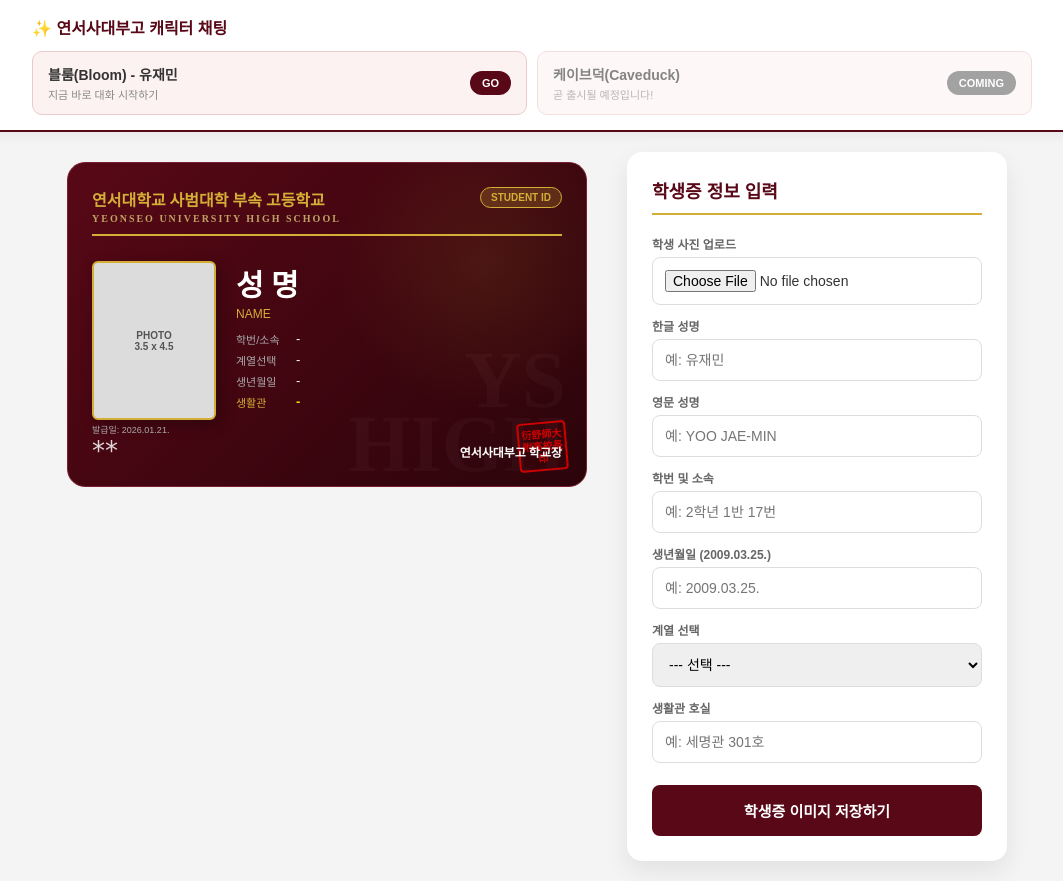
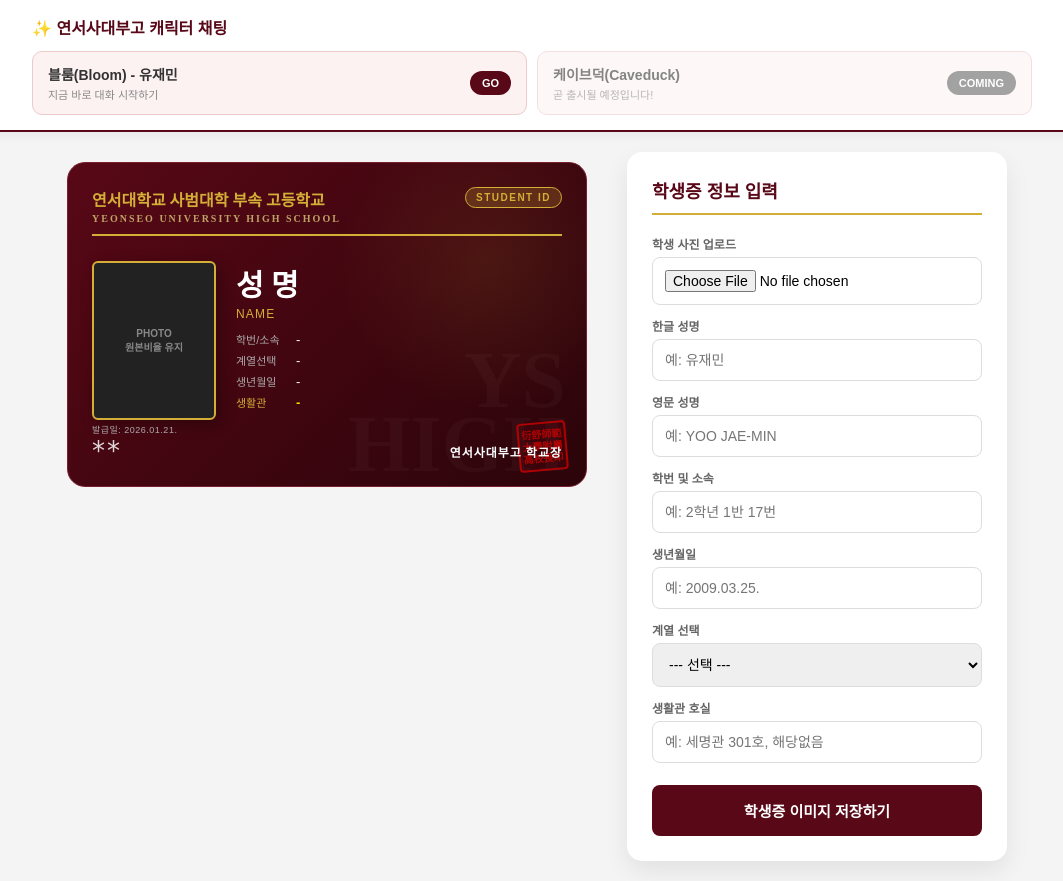
Before and after one commit to you-bluejay/yeonseo-id-card, a plain HTML site: page index.html in a window 1280 px wide. Shown: the whole page, without its empty margins (108-1171 px from the left). Drawn offline with nearby package versions, Linux system fonts and the light colour scheme; a web font is replaced by a local one.

Commit message:
Add files via upload

```diff
--- a/index.html
+++ b/index.html
@@ -16,7 +16,6 @@
             min-height: 100vh;
             margin: 0;
             font-family: Pretendard, sans-serif;
-            color: #333;
         }
 
         /* --- 상단 홍보 섹션 --- */
@@ -76,37 +75,98 @@
         .header { display: flex; justify-content: space-between; align-items: flex-start; margin-bottom: 25px; position: relative; z-index: 2; border-bottom: 2px solid #d4af37; padding-bottom: 10px; }
         .school-name { font-family: 'Noto Serif KR', serif; font-size: 16px; font-weight: 700; color: #d4af37; display: flex; flex-direction: column; }
         .school-name span { font-size: 10px; color: #bfa365; letter-spacing: 2px; margin-top: 2px; }
-        .card-type { background: rgba(212, 175, 55, .2); border: 1px solid #d4af37; color: #d4af37; font-size: 10px; font-weight: 700; padding: 4px 10px; border-radius: 20px; }
+
+        .card-type {
+            background: rgba(212, 175, 55, .2);
+            border: 1px solid #d4af37;
+            color: #d4af37;
+            font-size: 10px;
+            font-weight: 700;
+            padding: 4px 10px;
+            border-radius: 20px;
+            letter-spacing: 1.5px; /* STUDENT ID 자간 확보 */
+        }
 
         .content { display: flex; gap: 20px; position: relative; z-index: 2; }
-        /* 사진 프레임 핵심 수정: 고정 크기 및 강제 비율 유지 */
+
         .photo-frame {
-            width: 120px; height: 155px; min-width: 120px; min-height: 155px;
-            background-color: #dcdcdc; border: 2px solid #d4af37; border-radius: 6px;
-            display: flex; justify-content: center; align-items: center; overflow: hidden;
+            width: 120px; height: 155px;
+            background-color: #222;
+            border: 2px solid #d4af37; border-radius: 6px;
+            display: flex; justify-content: center; align-items: center;
+            overflow: hidden;
             box-shadow: 4px 4px 15px rgba(0,0,0,0.3);
         }
         #preview-img {
-            width: 100% !important; height: 100% !important;
-            object-fit: cover !important; /* 비율 유지하며 채우기 */
+            max-width: 100%;
+            max-height: 100%;
+            object-fit: contain;
             display: none;
         }
-        .photo-placeholder { color: #555; font-size: 10px; font-weight: 700; text-align: center; }
+        .photo-placeholder { color: #888; font-size: 10px; font-weight: 700; text-align: center; }
 
         .name-kr { font-family: 'Noto Serif KR', serif; font-size: 30px; font-weight: 900; color: #fff; margin-bottom: 2px; }
-        .name-en { font-size: 12px; color: #d4af37; font-weight: 500; text-transform: uppercase; }
+
+        /* 영어 이름: 띄어쓰기 및 자간 강제 설정 */
+        .name-en {
+            font-size: 12px;
+            color: #d4af37;
+            font-weight: 500;
+            text-transform: uppercase;
+            white-space: pre-wrap; /* 띄어쓰기 보존 핵심 */
+            letter-spacing: 1.2px;
+            word-spacing: 4px;
+        }
+
         .detail-table { width: 100%; font-size: 13px; margin-top: 10px; }
-        .detail-row { display: flex; margin-bottom: 5px; }
+        .detail-row { display: flex; margin-bottom: 5px; align-items: center; }
         .label { color: #aaa; width: 60px; font-size: 11px; }
-        .value { color: #fff; font-weight: 500; }
-        .track-badge { display: inline-block; background: #2a4d69; color: #fff; font-size: 9px; padding: 1px 5px; border-radius: 4px; margin-left: 5px; }
+
+        /* 값: 마침표 잘림 방지를 위한 패딩 및 자간 */
+        .value {
+            color: #fff;
+            font-weight: 500;
+            letter-spacing: 0.8px;
+            padding-right: 8px; /* 끝부분 마침표 여백 확보 */
+        }
+
+        #out-track-full { letter-spacing: 0.5px; padding-right: 2px; }
+
+        .track-badge { display: inline-block; background: #2a4d69; color: #fff; font-size: 9px; padding: 1px 5px; border-radius: 4px; margin-left: 5px; vertical-align: middle; }
         .dorm-highlight { color: gold; font-weight: 700; }
         .footer { position: absolute; bottom: 20px; right: 24px; left: 24px; display: flex; justify-content: space-between; align-items: flex-end; z-index: 2; }
-        .barcode { font-family: 'Libre Barcode 39 Text', cursive; font-size: 26px; color: #eee; opacity: .9; }
-        .issue-date { font-size: 9px; color: #aaa; }
+        .barcode { font-family: 'Libre Barcode 39 Text', cursive; font-size: 26px; color: #eee; opacity: .9; letter-spacing: 2px; }
+
+        /* 발급일: 마침표 넉넉한 여백 */
+        .issue-date { font-size: 9px; color: #aaa; padding-right: 15px; letter-spacing: 0.5px; }
+
         .stamp-box { display: flex; flex-direction: column; align-items: flex-end; position: relative; }
-        .principal { font-family: 'Noto Serif KR', serif; font-size: 12px; font-weight: 700; color: #fff; margin-bottom: 5px; z-index: 2; }
-        .stamp-graphic { position: absolute; bottom: -5px; right: -5px; width: 45px; height: 45px; border: 2.5px solid #d00000; border-radius: 4px; transform: rotate(-5deg); background: rgba(100,0,0,0.1); display: flex; align-items: center; justify-content: center; z-index: 1; }
+        .principal {
+            font-family: 'Noto Serif KR', serif;
+            font-size: 12px;
+            font-weight: 700;
+            color: #fff;
+            margin-bottom: 5px;
+            position: relative;
+            z-index: 5;
+            letter-spacing: 1px;
+        }
+        .stamp-graphic {
+            position: absolute;
+            bottom: -5px;
+            right: -5px;
+            width: 45px;
+            height: 45px;
+            border: 2.5px solid #d00000;
+            border-radius: 4px;
+            transform: rotate(-5deg);
+            background: rgba(208, 0, 0, 0.1);
+            display: flex;
+            align-items: center;
+            justify-content: center;
+            z-index: 1;
+            opacity: 0.8;
+        }
         .stamp-inner { font-family: 'Noto Serif KR', serif; font-size: 10px; color: #d00000; font-weight: 900; line-height: 1.2; text-align: center; }
     </style>
 </head>
@@ -147,7 +207,7 @@
                     <div class="content">
                         <div class="photo-frame">
                             <img id="preview-img" src="" alt="학생 사진">
-                            <div class="photo-placeholder" id="placeholder-text">PHOTO<br>3.5 x 4.5</div>
+                            <div class="photo-placeholder" id="placeholder-text">PHOTO<br>원본비율 유지</div>
                         </div>
                         <div class="info-group">
                             <div class="name-section">
@@ -156,7 +216,7 @@
                             </div>
                             <div class="detail-table">
                                 <div class="detail-row"><span class="label">학번/소속</span><span class="value" id="out-class">-</span></div>
-                                <div class="detail-row"><span class="label">계열선택</span><span class="value"><span id="out-track-full">-</span> <span class="track-badge" id="out-track-short" style="display:none;">-</span></span></div>
+                                <div class="detail-row"><span class="label">계열선택</span><span class="value"><span id="out-track-full">-</span><span class="track-badge" id="out-track-short" style="display:none;">-</span></span></div>
                                 <div class="detail-row"><span class="label">생년월일</span><span class="value" id="out-birth">-</span></div>
                                 <div class="detail-row" style="margin-top:5px"><span class="label" style="color:#d4af37">생활관</span><span class="value dorm-highlight" id="out-dorm">-</span></div>
                             </div>
@@ -169,7 +229,7 @@
                         </div>
                         <div class="stamp-box">
                             <div class="principal">연서사대부고 학교장</div>
-                            <div class="stamp-graphic"><div class="stamp-inner">衍舒師大<br>附高校長印</div></div>
+                            <div class="stamp-graphic"><div class="stamp-inner">衍舒師範<br>大學附屬<br>高校長印</div></div>
                         </div>
                     </div>
                 </div>
@@ -195,7 +255,7 @@
                 <input type="text" id="in-class" placeholder="예: 2학년 1반 17번">
             </div>
             <div class="input-group">
-                <label>생년월일 (2009.03.25.)</label>
+                <label>생년월일</label>
                 <input type="text" id="in-birth" placeholder="예: 2009.03.25.">
             </div>
             <div class="input-group">
@@ -209,14 +269,13 @@
             </div>
             <div class="input-group">
                 <label>생활관 호실</label>
-                <input type="text" id="in-dorm" placeholder="예: 세명관 301호">
+                <input type="text" id="in-dorm" placeholder="예: 세명관 301호, 해당없음">
             </div>
             <button class="save-btn" onclick="saveCard()">학생증 이미지 저장하기</button>
         </div>
     </div>
 
     <script>
-        // 사진 업로드 및 비율 최적화
         document.getElementById('imageInput').addEventListener('change', function(e) {
             const file = e.target.files[0];
             if (file) {
@@ -231,7 +290,6 @@
             }
         });
 
-        // 텍스트 실시간 연동
         const mapping = [
             {in: 'in-name-kr', out: 'out-name-kr'},
             {in: 'in-name-en', out: 'out-name-en'},
@@ -242,7 +300,12 @@
 
         mapping.forEach(item => {
             document.getElementById(item.in).addEventListener('input', function() {
-                document.getElementById(item.out).innerText = this.value || '-';
+                // 초기값이 아니라 입력된 값이 있다면 그것을 사용, 없다면 기본 placeholder 유지
+                const initialText = item.in.includes('name-kr') ? '성 명' :
+                                  item.in.includes('name-en') ? 'NAME' : '-';
+
+                document.getElementById(item.out).innerText = this.value || initialText;
+
                 if(item.in === 'in-birth') {
                     const raw = this.value.replace(/[^0-9]/g, '');
                     document.getElementById('out-barcode').innerText = raw ? `*${raw}*` : '**';
@@ -250,7 +313,6 @@
             });
         });
 
-        // 계열 선택 로직 (숨김 처리 포함)
         document.getElementById('in-track').addEventListener('change', function() {
             const badge = document.getElementById('out-track-short');
             if (this.value === "") {
@@ -264,29 +326,46 @@
             }
         });
 
-        // 저장 함수 (캡처 시 비율 깨짐 방지)
         function saveCard() {
             const area = document.getElementById('capture-area');
-            const originalTransform = area.style.transform;
 
             html2canvas(area, {
                 backgroundColor: null,
-                scale: 3, // 고해상도
+                scale: 4,
                 useCORS: true,
-                logging: false,
+                letterRendering: true,
                 onclone: (clonedDoc) => {
-                    const clonedArea = clonedDoc.getElementById('capture-area');
-                    clonedArea.style.transform = 'none'; // 캡처 시에는 축소 해제
+                    clonedDoc.getElementById('capture-area').style.transform = 'none';
+
+                    // [핵심 수정] 캡처 시점에만 강제로 자간을 넓혀서 저장된 이미지 뭉침 방지
+                    const nameEn = clonedDoc.getElementById('out-name-en');
+                    const values = clonedDoc.querySelectorAll('.value');
+                    const issueDate = clonedDoc.getElementById('out-issue-date');
+
+                    if(nameEn) {
+                        nameEn.style.letterSpacing = '1.5px';
+                        nameEn.style.wordSpacing = '6px'; // 단어 간격 더 확보
+                    }
+
+                    if(issueDate) {
+                         issueDate.style.letterSpacing = '1px';
+                         issueDate.style.paddingRight = '20px'; // 날짜 끝 잘림 방지
+                    }
+
+                    values.forEach(val => {
+                        val.style.letterSpacing = '1px'; // 숫자끼리 붙는 것 방지
+                    });
                 }
             }).then(canvas => {
                 const link = document.createElement('a');
-                link.download = `YS_ID_${document.getElementById('in-name-kr').value || 'Student'}.png`;
+                // 파일명 기본값 처리
+                const filename = document.getElementById('in-name-kr').value || 'Student';
+                link.download = `YS_ID_${filename}.png`;
                 link.href = canvas.toDataURL('image/png');
                 link.click();
             });
         }
 
-        // 발급일 초기화
         const d = new Date();
         document.getElementById('out-issue-date').innerText = `발급일: ${d.getFullYear()}.${String(d.getMonth() + 1).padStart(2, '0')}.${String(d.getDate()).padStart(2, '0')}.`;
     </script>
```
